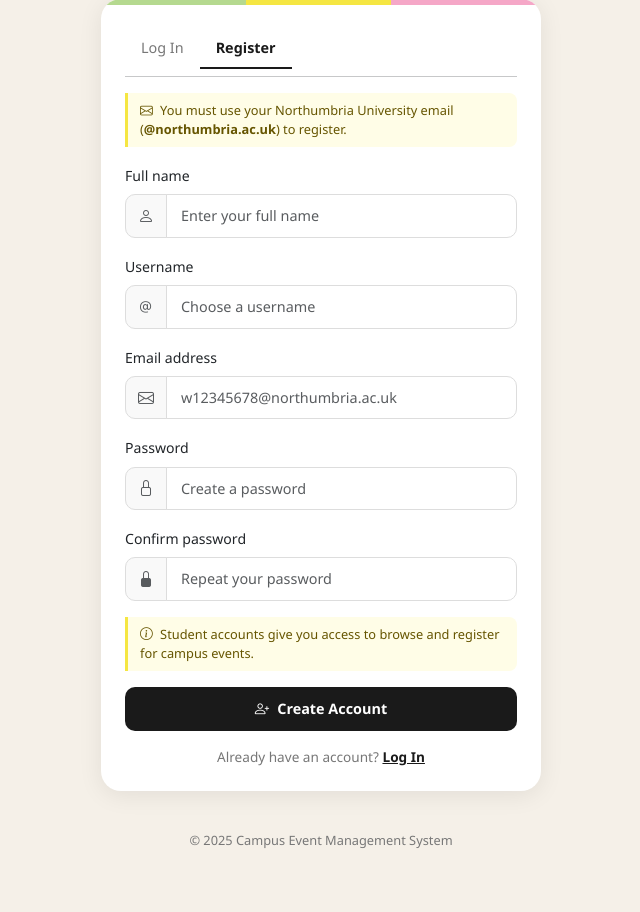
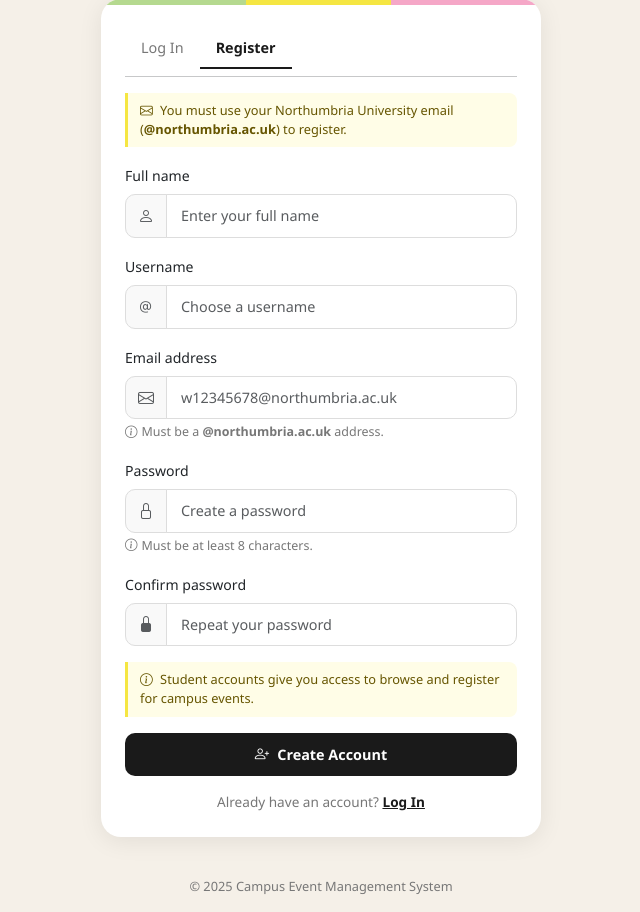
Before and after one commit to Cyanicq05/cems, a Django app: page /register/ in a window 1280 px wide. Shown: the part 213-1125 px from the top of the page, without its empty margins (319-959 px from the left). Before the commit the page ends 1061 px from the top, so only its background shows below. Run offline with Django 5.2, Linux system fonts and the light colour scheme.

```diff
--- a/templates/auth/register.html
+++ b/templates/auth/register.html
@@ -232,6 +232,9 @@
                   title="Please use your Northumbria University email (@northumbria.ac.uk)"
                   required />
               </div>
+              <small style="font-size:0.78rem;color:var(--muted);margin-top:4px;display:block;">
+                <i class="bi bi-info-circle me-1"></i>Must be a <strong>@northumbria.ac.uk</strong> address.
+              </small>
             </div>
             <div class="mb-3">
               <label class="form-label fw-500" style="font-size:0.88rem;">Password</label>
@@ -239,6 +242,9 @@
                 <span class="input-group-text"><i class="bi bi-lock text-muted"></i></span>
                 <input type="password" name="password1" class="form-control" placeholder="Create a password" required />
               </div>
+              <small style="font-size:0.78rem;color:var(--muted);margin-top:4px;display:block;">
+                <i class="bi bi-info-circle me-1"></i>Must be at least 8 characters.
+              </small>
             </div>
             <div class="mb-3">
               <label class="form-label fw-500" style="font-size:0.88rem;">Confirm password</label>
```
